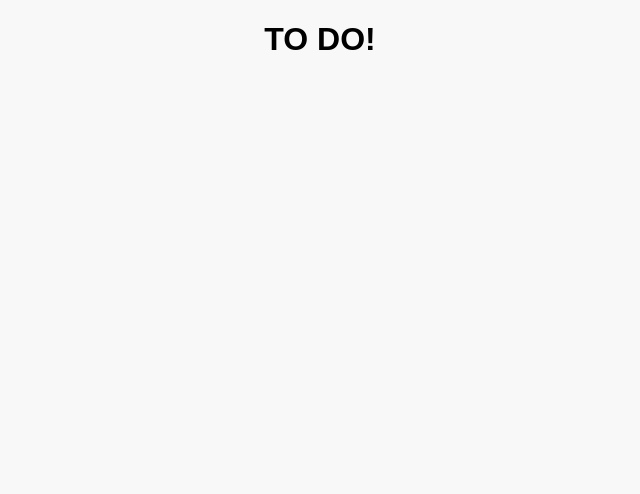
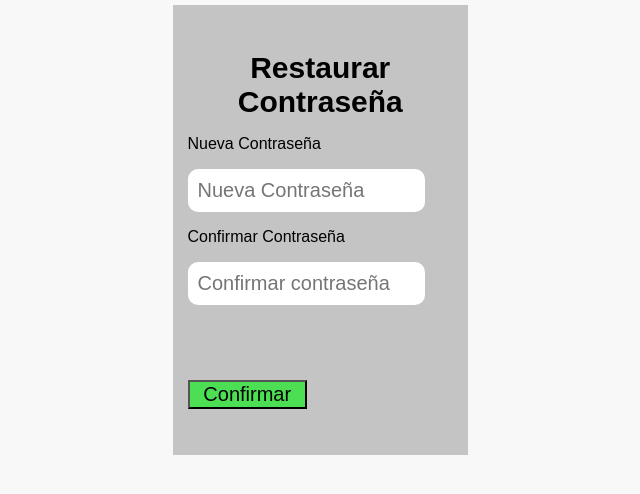
Before and after one commit to danieljjr/GG-Shop, a React (Create React App) app in the folder gg_shop/: page /forgotPassword in a window 1280 px wide. Shown: the top 494 px of the page, without its empty margins (320-960 px from the left). Built offline with nearby package versions, Linux system fonts and the light colour scheme.

Commit message:
pantalla restaurar contraseña

```diff
--- a/gg_shop/src/app/screens/fpassword.js
+++ b/gg_shop/src/app/screens/fpassword.js
@@ -6,8 +6,32 @@ export const Fpassword = ()  =>{
 
 
       <div>
-        <h1>TO DO!</h1>
+        <form class="formulario">
+
+
+       <div class="contenedor">
+
+        <div class="input-contenedor">
+            <h1>Restaurar Contraseña</h1>
+
+             <p>Nueva Contraseña</p>
+            <input type="password" placeholder="Nueva Contraseña"></input>
+
         </div>
+
+        <div class="input-contenedor">
+            <p>Confirmar Contraseña</p>
+            <input type="password" placeholder="Confirmar contraseña"></input>
+
+
+        </div>
+
+         <input type="submit" value="Confirmar" class="button"></input>
+
+
+       </div>
+     </form>
+      </div>
       );
 
 
--- a/gg_shop/src/app/styles/fpassword.css
+++ b/gg_shop/src/app/styles/fpassword.css
@@ -1,3 +1,82 @@
 body{
+  background-color: rgb(248, 248, 248);
+  font-family: Arial, Helvetica, sans-serif;
+  margin: 0 auto;
 
-}
+  }
+  h1{
+
+    text-align: center;
+    font-size: 30px;
+    margin: auto;
+
+
+
+  }
+
+
+  .contenedor{
+
+        width: 90%;
+        padding: 15px;
+        align-items: center;
+
+
+
+
+
+  }
+  .formulario{
+      display: flex;
+
+      background: #c4c4c4;
+      height: 450px;
+      width: 295px;
+      flex-direction: column;
+      justify-content: center;
+      margin: auto;
+      margin-top: 5px;
+
+
+
+
+
+  }
+
+  input[type="text"],
+  input[type="password"]{
+       font-size: 20px;
+       width: 82%;
+       padding: 10px;
+       border-radius: 10px;
+
+  }
+
+
+
+
+
+  .input-contenedor{
+      margin-bottom: 15px;
+
+
+  }
+
+  .button{
+
+      margin-top: 60px;
+      width: 45%;
+      font-size: 20px;
+      background: #4cde53;
+      padding: auto;
+      cursor: pointer;
+
+
+
+  }
+
+
+
+  .button:hover{
+      background: #22ece2;
+  }
```
